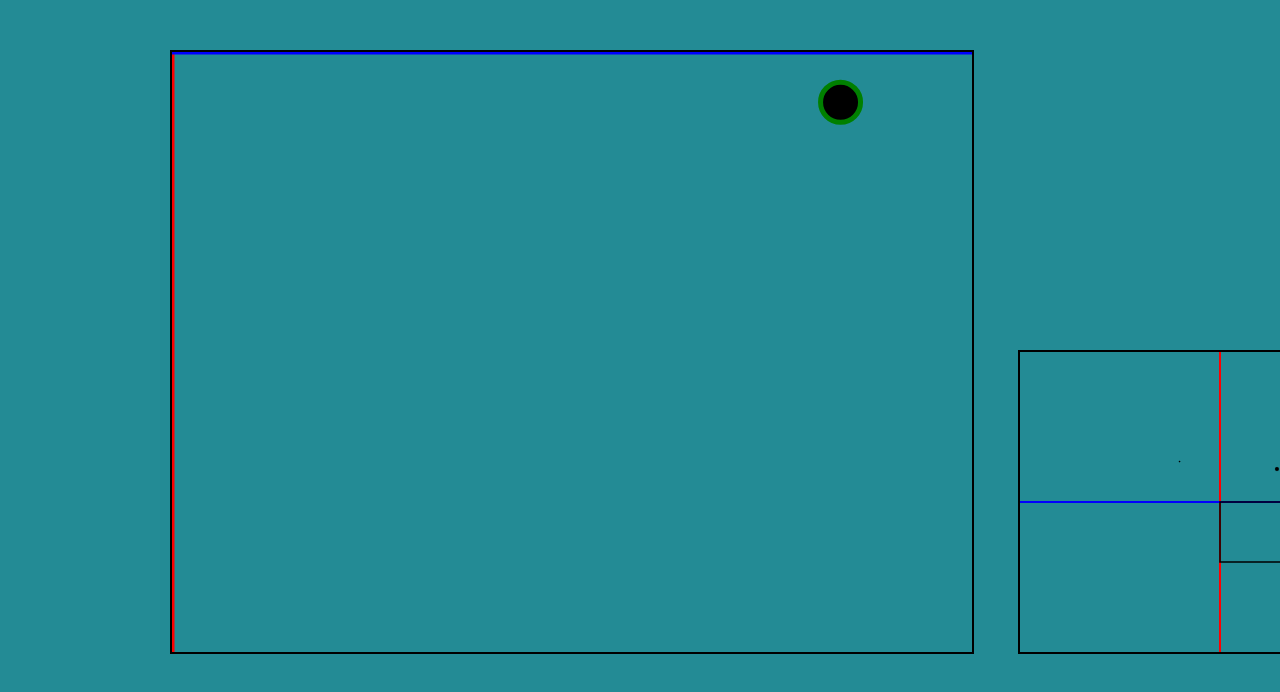
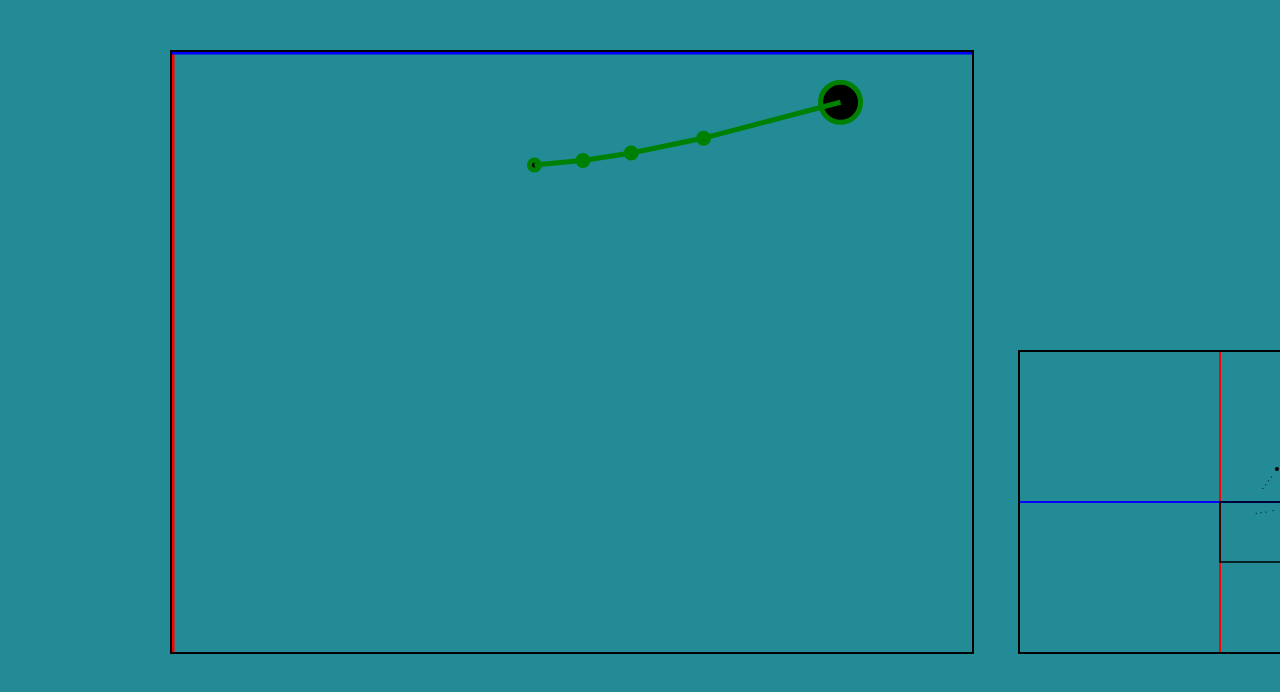
Before and after one commit to 810180/Advanced-Animation-Period-4, a plain HTML site: page Lab 10-11 Snake/index.html in a window 1280 px wide. Shown: the top 692 px of the page. Drawn offline with Linux system fonts and the light colour scheme.

Commit message:
10-13 Snake Works
Snake project now works, but not well

```diff
--- a/Lab 10-11 Snake/index.html
+++ b/Lab 10-11 Snake/index.html
@@ -1,7 +1,7 @@
 <!DOCTYPE html>
 <html>
 <head>
-  <title>Lab 930 start</title>
+  <title>Lab 10-11 Snake</title>
   <meta charset="utf-8">
   <link rel="stylesheet" type="text/css" href="mystyles.css">
   <script src="jsvector.js"></script>
--- a/Lab 10-11 Snake/snakebody.js
+++ b/Lab 10-11 Snake/snakebody.js
@@ -1,31 +1,44 @@
 function sBody(headX,headY,size,ctx1,ctx2) {
     this.loc = new JSVector(20,20);
-    this.hLoc = new JSVector(headX,headY);
-    this.vel = JSVector.subGetNew(this.loc,this.hLoc);
+    this.hLoc = new JSVector(headX,headY);//location of the head
+    this.vel = JSVector.subGetNew(this.hLoc,this.loc);//the snake body needs to have a velocity that is always being added to the head
     this.size = size;
     this.ctx1 = ctx1;
     this.ctx2 = ctx2;
 }
-sBody.prototype.run = function () {
-    this.render();
-    this.update();
+sBody.prototype.run = function (upperLoc,mag) {
+    this.render(upperLoc);
+    this.update(upperLoc,mag);
 }
-sBody.prototype.render = function () {
-    this.ctx1.beginPath();
+sBody.prototype.render = function (upperLoc) {
+    //Circle Rendering
+    this.ctx1.beginPath();//draws body on the main cnavas
     this.ctx1.arc(this.loc.x,this.loc.y,this.size,0,Math.PI*2);
     this.ctx1.closePath();
     this.ctx1.fill();
     this.ctx1.stroke();
-    //minicanvas rendering
-    this.ctx2.beginPath();
+    this.ctx2.beginPath();//draws body on the minimap
     this.ctx2.arc(this.loc.x,this.loc.y,this.size,0,Math.PI*2);
     this.ctx2.closePath();
     this.ctx2.fill();
     this.ctx2.stroke();
-}
-sBody.prototype.update = function () {
-    this.vel = JSVector.subGetNew(this.loc,this.hLoc);
-    this.vel.limit(2);
-    this.loc.add(this.vel);
+    //Line Rendering
+    this.ctx1.beginPath();
+    this.ctx1.moveTo(this.loc.x,this.loc.y);
+    this.ctx1.lineTo(upperLoc.x,upperLoc.y);
+    this.ctx1.closePath();
+    this.ctx1.stroke();
 
 }
+sBody.prototype.update = function (upperLoc,mag) {
+
+    this.vel.add(JSVector.subGetNew(upperLoc,this.loc));
+    this.vel.limit(mag);
+    if(this.loc.distance(upperLoc) < 50) {
+        this.vel.setMagnitude(this.vel.getMagnitude()-0.5)
+    }
+    if(this.loc.distance(upperLoc) > 150) {
+        this.vel.setMagnitude(this.vel.getMagnitude()+0.5)
+    }
+    this.loc.add(this.vel);
+}
--- a/Lab 10-11 Snake/snakehead.js
+++ b/Lab 10-11 Snake/snakehead.js
@@ -7,7 +7,7 @@ function sHead(x,y,size,ctx1,ctx2,taleNo) {
     this.size = size;
     this.tails = [];
 for(let i = 0;i<taleNo;i++){
-        this.tails[i] = new sBody(this.loc.x,this.loc.y,5,this.ctx1,this.ctx2);
+        this.tails[i] = new sBody(this.loc.x,this.loc.y,5,this.ctx1,this.ctx2,);
     }
 }
 sHead.prototype.run = function () {
@@ -17,8 +17,12 @@ sHead.prototype.run = function () {
     this.snail();
 }
 sHead.prototype.snail = function () {
-    for(let i = 0; i<this.tails.length; i++){
-        this.tails[i].run();
+     for(let i = 0; i<this.tails.length; i++){
+         if(i == 0){
+            this.tails[0].run(this.loc,this.vel.getMagnitude());//makes sure the first tail segment follows the head and not the previous tail
+        } else {
+            this.tails[i].run(this.tails[i-1].loc,this.vel.getMagnitude());
+        }
     }
 }
 sHead.prototype.update = function () {
@@ -46,9 +50,9 @@ sHead.prototype.checkEdges = function () {
         this.vel.x = this.vel.x - 0.05
       }
       if(this.loc.y>world.dims.top-20){
-        this.vel.x = this.vel.x - 0.05
+        this.vel.y = this.vel.y - 0.05
       }
       if(this.loc.y<world.dims.bottom+20){
-        this.vel.x = this.vel.x + 0.05
+        this.vel.y = this.vel.y + 0.05
       }
 }
```
